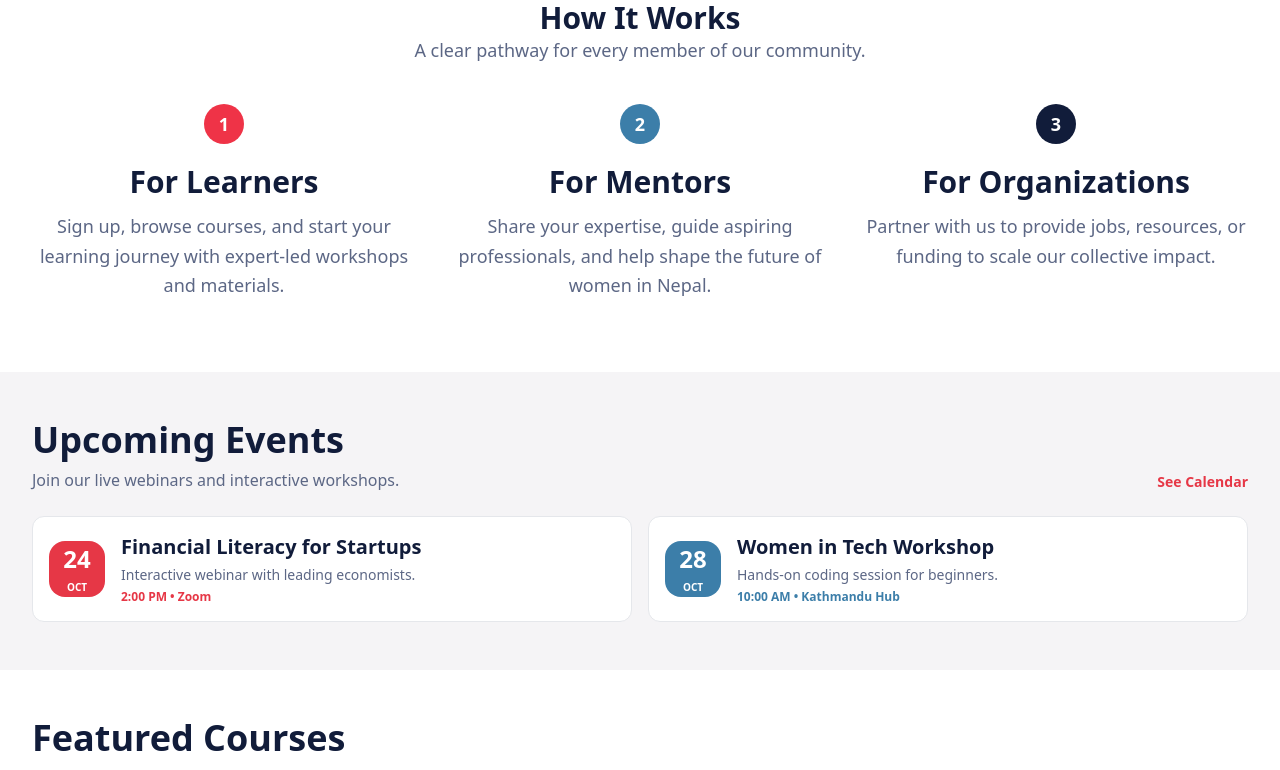
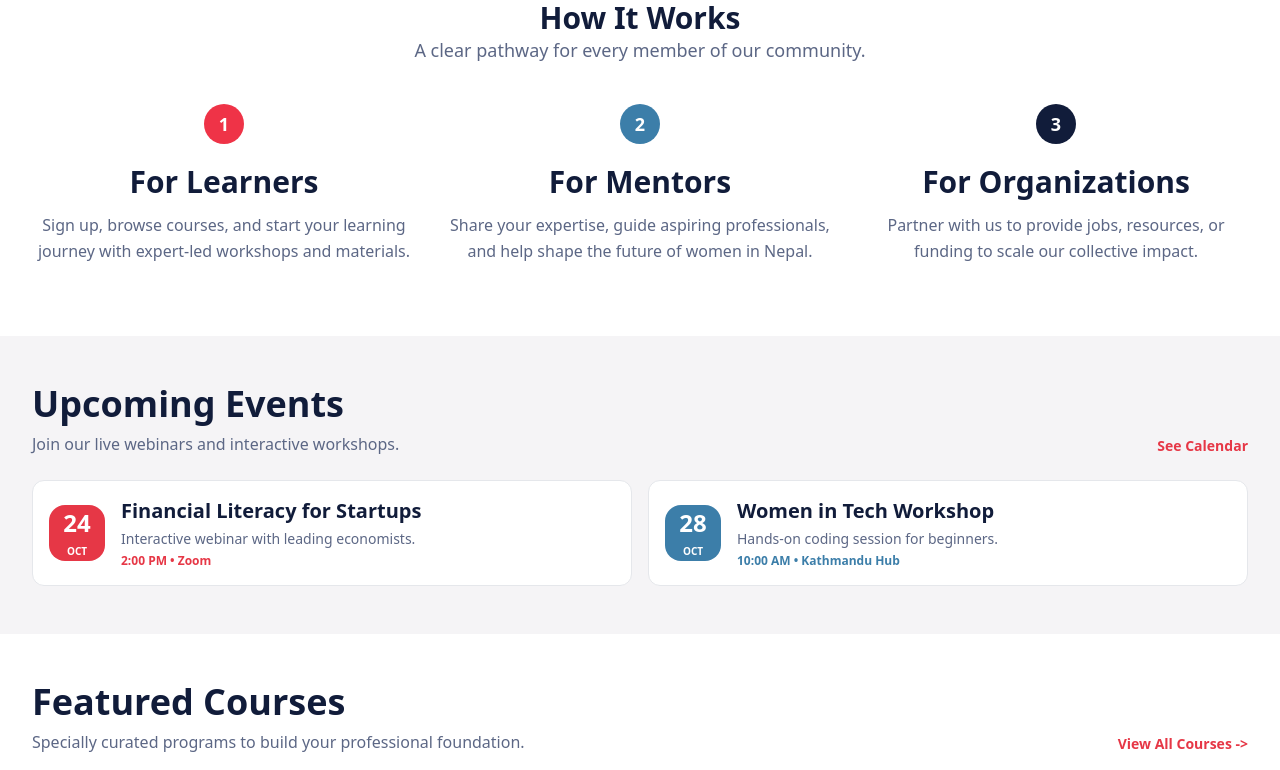
Before and after one commit to kushaljk11/NariShakti, a Next.js app in the folder narishakti/: page / in a window 1280 px wide. Shown: the part 1523-2293 px from the top of the page. Built offline with nearby package versions, Linux system fonts and the light colour scheme.

Commit message:
chore: sync latest homepage typography tweaks

```diff
--- a/narishakti/src/app/page.tsx
+++ b/narishakti/src/app/page.tsx
@@ -243,7 +243,7 @@ export default function HomePage() {
 
         <section className="w-full bg-white px-4 py-12 md:px-8">
           <div className="mx-auto w-full max-w-345 py-6">
-            <h2 className="text-center text-5xl font-bold text-[#111c3a] md:text-3xl">How It Works</h2>
+            <h2 className="text-center text-5xl font-semibold text-[#111c3a] md:text-3xl">How It Works</h2>
             <p className="text-center text-lg text-[#5c6785] md:text-lg">
               A clear pathway for every member of our community.
             </p>
@@ -252,12 +252,12 @@ export default function HomePage() {
               {howItWorksSteps.map((step) => (
                 <article key={step.title} className="mx-auto flex max-w-115 flex-col items-center text-center">
                   <span
-                    className={`grid h-10 w-10 place-items-center rounded-full text-lg font-bold text-white ${step.badgeClass}`}
+                    className={`grid h-10 w-10 place-items-center rounded-full text-lg font-semibold text-white ${step.badgeClass}`}
                   >
                     {step.number}
                   </span>
-                  <h3 className="mt-5 text-3xl font-bold text-[#111c3a]">{step.title}</h3>
-                  <p className="mt-3 text-lg leading-relaxed text-[#5c6785]">{step.description}</p>
+                  <h3 className="mt-5 text-3xl font-semibold text-[#111c3a]">{step.title}</h3>
+                  <p className="mt-3 text-ls leading-relaxed text-[#5c6785]">{step.description}</p>
                 </article>
               ))}
             </div>
```
